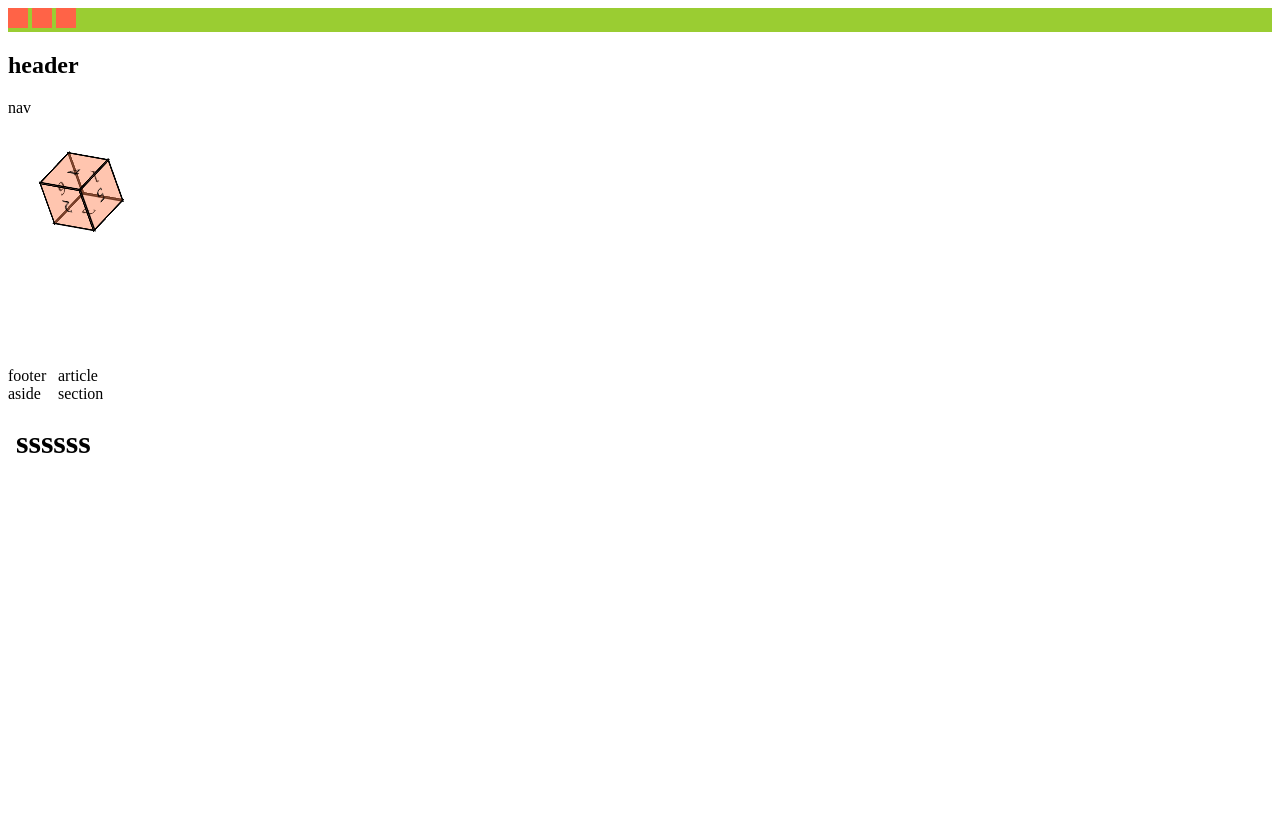
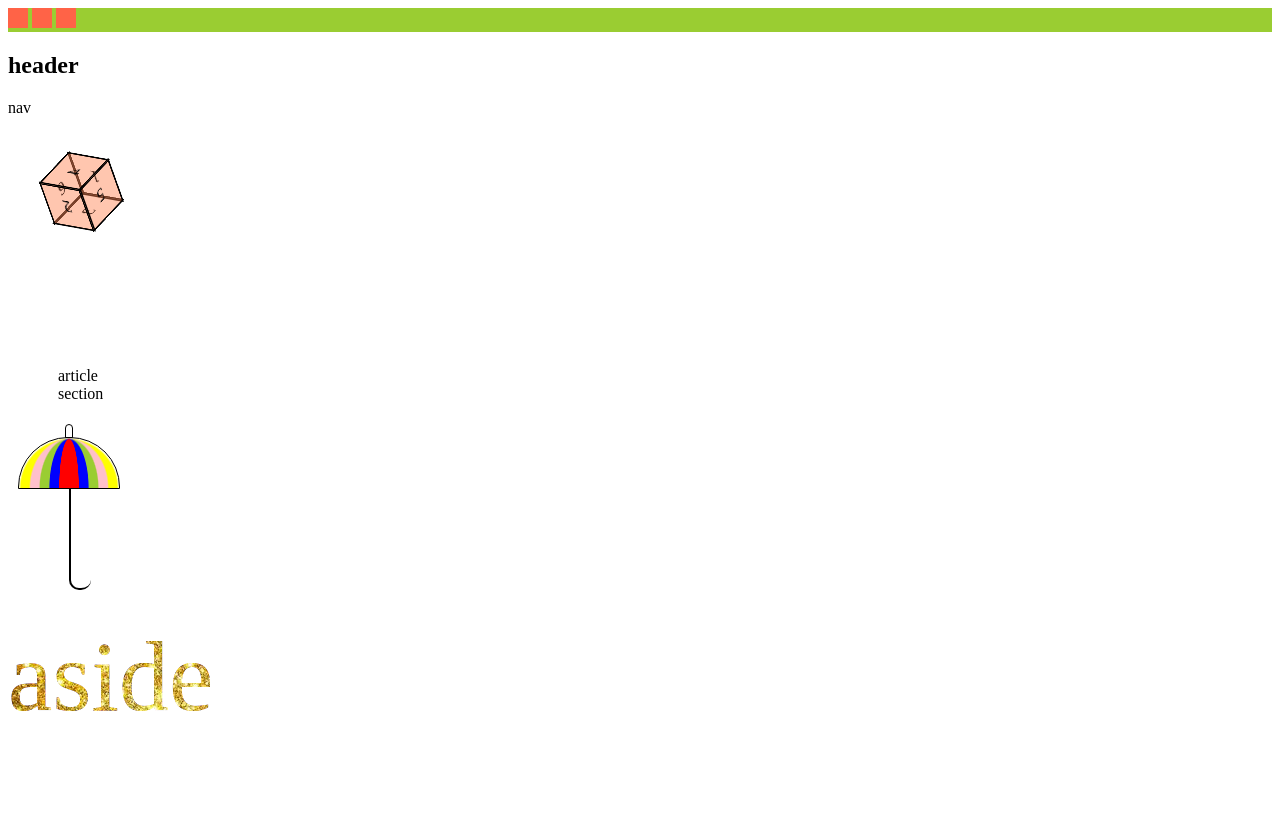
Before and after one commit to iamthek/learngit, a website: page src/index.html in a window 1280 px wide. Shown: the top 822 px of the page. Drawn offline with Linux system fonts and the light colour scheme.

Commit message:
day 3 umbrella

```diff
--- a/src/index.html
+++ b/src/index.html
@@ -30,8 +30,8 @@
         <article>article</article>
         <section>section</section>
     </main>
-    <footer>footer</footer>
-    <aside>aside</aside>
+    <footer class='shan'></footer>
+    <aside><p>aside</p></aside>
     <iframe src="iframe.html" frameborder="0" name="sendMessage"></iframe>
     <canvas id='mycanvas' width="1" height="1"></canvas>
    <script src="index.js"></script>
--- a/src/style.css
+++ b/src/style.css
@@ -65,3 +65,51 @@
         transform: rotateX(135deg)  rotateY(135deg)
     }
 }
+.shan{
+    margin: 70px 10px 130px;
+    width: 100px;
+    height: 50px;
+    border: solid 1px black;
+   border-radius: 50px 50px 0 0;
+   position: relative;
+   background-image: radial-gradient(20px 100px at 50% 100% ,red 48% ,transparent 50%),
+                     radial-gradient(40px 100px at 50% 100% ,blue 48% ,transparent 50%),
+                     radial-gradient(60px 100px at 50% 100% ,yellowgreen 48% ,transparent 50%),
+                     radial-gradient(80px 100px at 50% 100% ,pink 48% ,transparent 50%),
+                     radial-gradient(100px 100px at 50% 100% ,yellow 48% ,transparent 50%);
+
+}
+.shan::before{
+    content: '';
+    width: 6px;
+    height: 12px;
+    border-radius: 4px 4px 0 0;
+    border: solid 1px black;
+    position: absolute;
+    top: -14px;
+    left: 50%;
+    transform: translateX(-50%);
+}
+.shan::after{
+    content: '';
+    width: 20px;
+    height: 100px;
+    position: absolute;
+    left: 50%;
+    /* transform: translateX(-50%); */
+    border-left: solid 2px black;
+    border-bottom: solid 2px black;
+    border-radius: 0 0 10px 10px;
+    top: 50px;
+}
+aside>p{
+    width: 100%;
+    height: 200px;
+    font-size: 100px;
+    mix-blend-mode: lighten;
+    background-color: white;
+
+}
+aside{
+    background-image: url(s.png)
+}
```
Also changed, not shown: readme.md, src/s.png (added).
